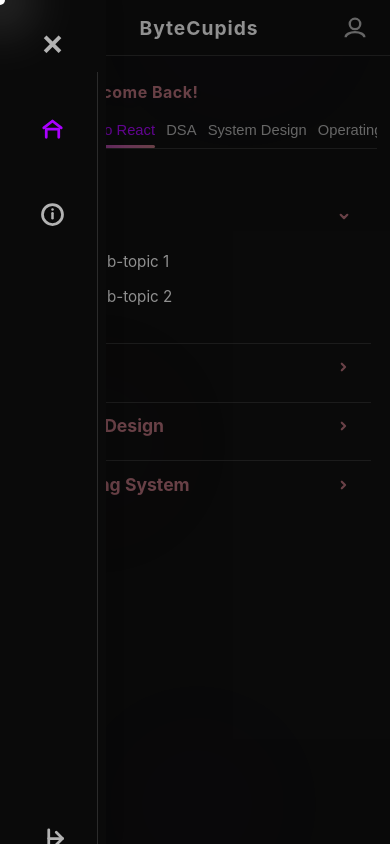
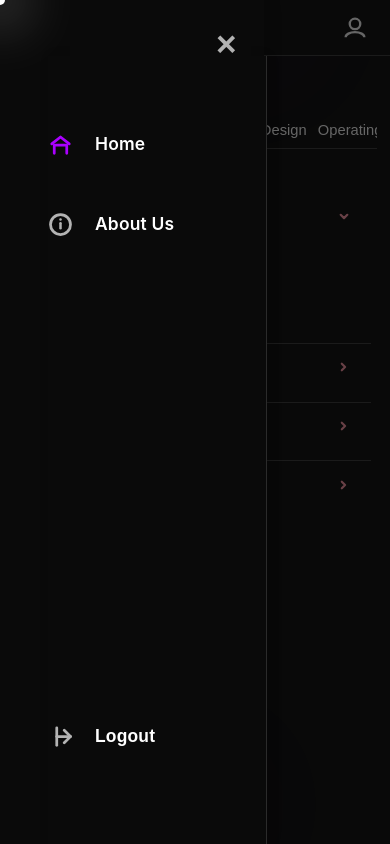
Before and after one commit to Jenish-1235/ByteCupids-frontend, a React (Vite) app: page /home in a window 390 px wide. Both pictures are taken after a click on the button 35 px from the left and 27 px from the top of the page. Built offline with nearby package versions, Linux system fonts and the light colour scheme.

Commit message:
feat: add labels to sidebar menu items and enhance sidebar styles for better responsiveness

```diff
--- a/src/components/Home/Sidebar.tsx
+++ b/src/components/Home/Sidebar.tsx
@@ -28,6 +28,7 @@ const Sidebar: React.FC = () => {
             />
           </svg>
         </span>
+        <span className="sidebar__label">Home</span>
       </div>
 
       <div className="sidebar__menu-item">
@@ -38,6 +39,7 @@ const Sidebar: React.FC = () => {
             <rect x="9" y="5" width="2" height="2" rx="1" fill="currentColor" />
           </svg>
         </span>
+        <span className="sidebar__label">About Us</span>
       </div>
 
       <button className="sidebar__logout-btn">
@@ -66,6 +68,7 @@ const Sidebar: React.FC = () => {
             />
           </svg>
         </span>
+        <span className="sidebar__label">Logout</span>
       </button>
     </aside>
   );
--- a/src/styles/components/Home/DashboardHeader.css
+++ b/src/styles/components/Home/DashboardHeader.css
@@ -149,7 +149,7 @@
     padding: 0.7rem 0.5rem 0.5rem 0.5rem;
   }
   .greeting {
-    font-size: 1rem;
+    font-size: 1.24rem;
     margin-bottom: 0.1rem;
     margin-left: 0.6rem;
   }
--- a/src/styles/components/Home/Sidebar.css
+++ b/src/styles/components/Home/Sidebar.css
@@ -101,3 +101,78 @@
 .sidebar__logout-btn:hover {
   color: var(--color-neon-violet);
 }
+
+@media (max-width: 900px) {
+  .sidebar {
+    width: 90px;
+    min-width: 0;
+    flex-direction: column;
+    align-items: center;
+    justify-content: flex-start;
+    padding: 16px 0 12px 0;
+    height: 100vh;
+    min-height: 100vh;
+    margin: 4rem;
+    margin-top: 3.5rem;
+    padding-top: 4rem;
+    padding-right: 13.6rem;
+    margin-left: 3rem;
+    position: fixed;
+    left: 0;
+    right: auto;
+    top: 0;
+    bottom: 0;
+    z-index: 100;
+    border-right: 1.5px solid var(--color-surface-2);
+    border-bottom: none;
+    background: var(--color-bg);
+    box-shadow: 2px 0 12px 0 rgba(0, 0, 0, 0.07);
+
+  }
+  .sidebar__menu-item,
+  .sidebar__logout-btn {
+    flex-direction: row;
+    align-items: center;
+    justify-content: flex-start;
+    width: 100%;
+    min-width: 0;
+    margin-bottom: 32px;
+    margin-right: 0;
+    padding: 0.3rem 0.7rem;
+    font-size: 1.01rem;
+    border-radius: var(--border-radius-md);
+    background: none;
+    box-shadow: none;
+    gap: 14px;
+  }
+  .sidebar__icon {
+    margin-bottom: 0;
+    margin-right: 0;
+    width: 32px;
+    height: 32px;
+    font-size: 1.3em;
+    display: flex;
+    align-items: center;
+    justify-content: center;
+  }
+  .sidebar__label {
+    display: block;
+    margin-left: 8px;
+    font-size: 1.09rem;
+    color: var(--color-text-primary);
+    font-weight: 600;
+    letter-spacing: 0.01em;
+    text-align: left;
+    white-space: nowrap;
+  }
+  .sidebar__logout-btn{
+    margin-bottom:5rem;
+  }
+}
+
+
+@media (max-width: 786px){
+  .sidebar__logout-btn{
+    margin-bottom: 8rem;
+  }
+}
--- a/src/styles/components/Home/TopBarMobile.css
+++ b/src/styles/components/Home/TopBarMobile.css
@@ -1,8 +1,6 @@
 .topbar-mobile {
   display: none;
 }
-
-
 
 @media (max-width: 900px) {
   .topbar-mobile {
@@ -146,7 +144,6 @@
     flex-direction: column;
     animation: slideInDrawer 0.22s cubic-bezier(0.4, 0, 0.2, 1);
     padding: 0.5rem 0.5rem 0 0.5rem;
-    margin-right: 0;
   }
   @keyframes slideInDrawer {
     from {
@@ -157,14 +154,17 @@
     }
   }
   .topbar-mobile__sidebar-close {
+    min-width: fit-content;
     background: none;
     border: none;
     color: var(--color-text-secondary);
     font-size: 2.2rem;
     font-weight: 700;
+    display: flex;
     align-self: flex-end;
     margin: 1rem 1.2rem 0.5rem 0;
     cursor: pointer;
+    padding-left: 13rem;
     transition: color 0.2s;
   }
   .topbar-mobile__sidebar-close:hover {
@@ -185,15 +185,12 @@
     color: var(--color-neon-violet);
   }
   .topbar-mobile__sidebar-drawer {
-   min-width: fit-content;
+    min-width: fit-content;
   }
 }
 
 @media (max-width: 768px) {
- .topbar-mobile__sidebar-drawer {
-  min-width: fit-content;
+  .topbar-mobile__sidebar-drawer {
+    min-width: 62vw;
+  }
 }
-.topbar-mobile__sidebar-close{
-  margin-right: 2.2rem;
-}
-}
--- a/src/styles/components/TopicPage/TopicPageSidebar.css
+++ b/src/styles/components/TopicPage/TopicPageSidebar.css
@@ -134,7 +134,7 @@
   margin-bottom: 0.1rem;
   background: transparent;
   transition: background 0.18s, color 0.18s, box-shadow 0.18s, font-size 0.18s,
-    font-weight 0.18s;
+    font-weight 0.5s;
   box-shadow: none;
   outline: none;
   border: none;
@@ -150,7 +150,7 @@
   background: var(--color-surface-2);
   color: var(--color-rose-gold);
   font-size: 1.32rem;
-  font-weight: 800;
+  font-weight: 700;
   box-shadow: 0 2px 12px rgba(170, 0, 255, 0.07);
 }
 
```
